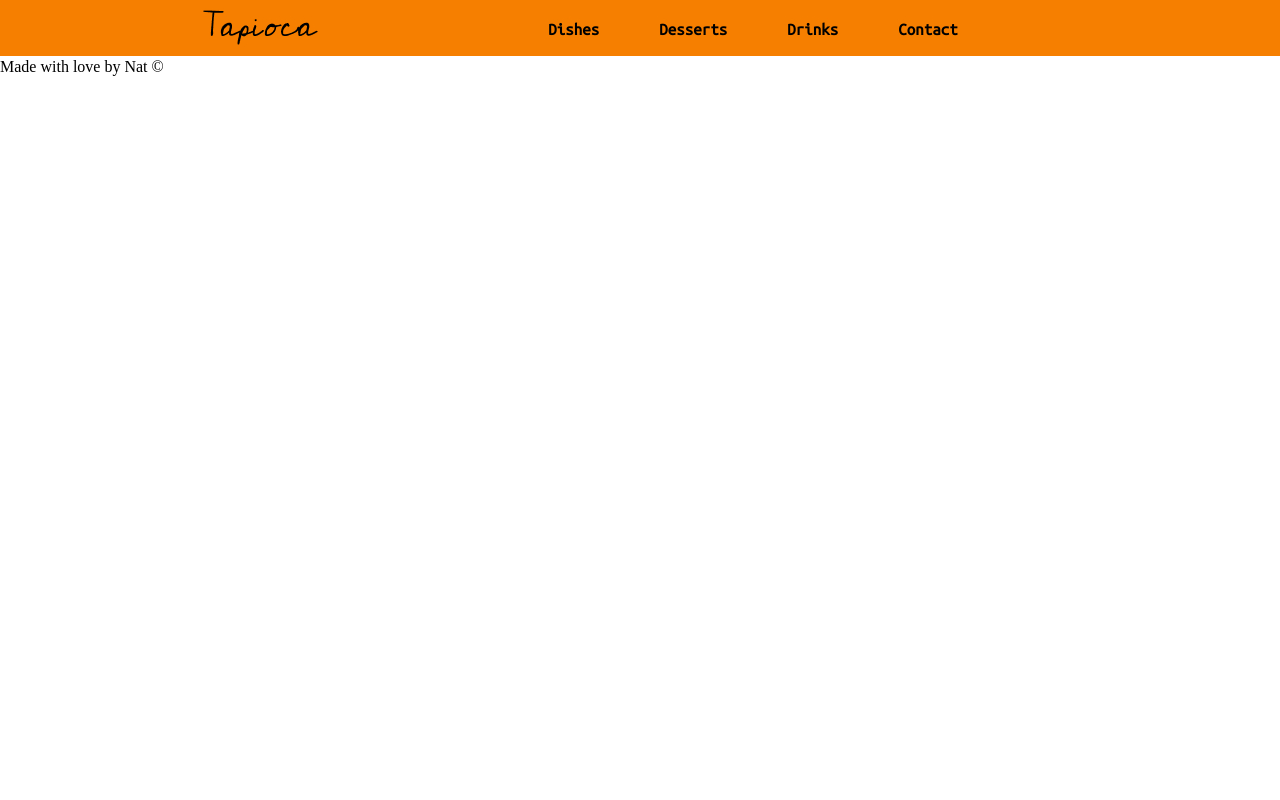
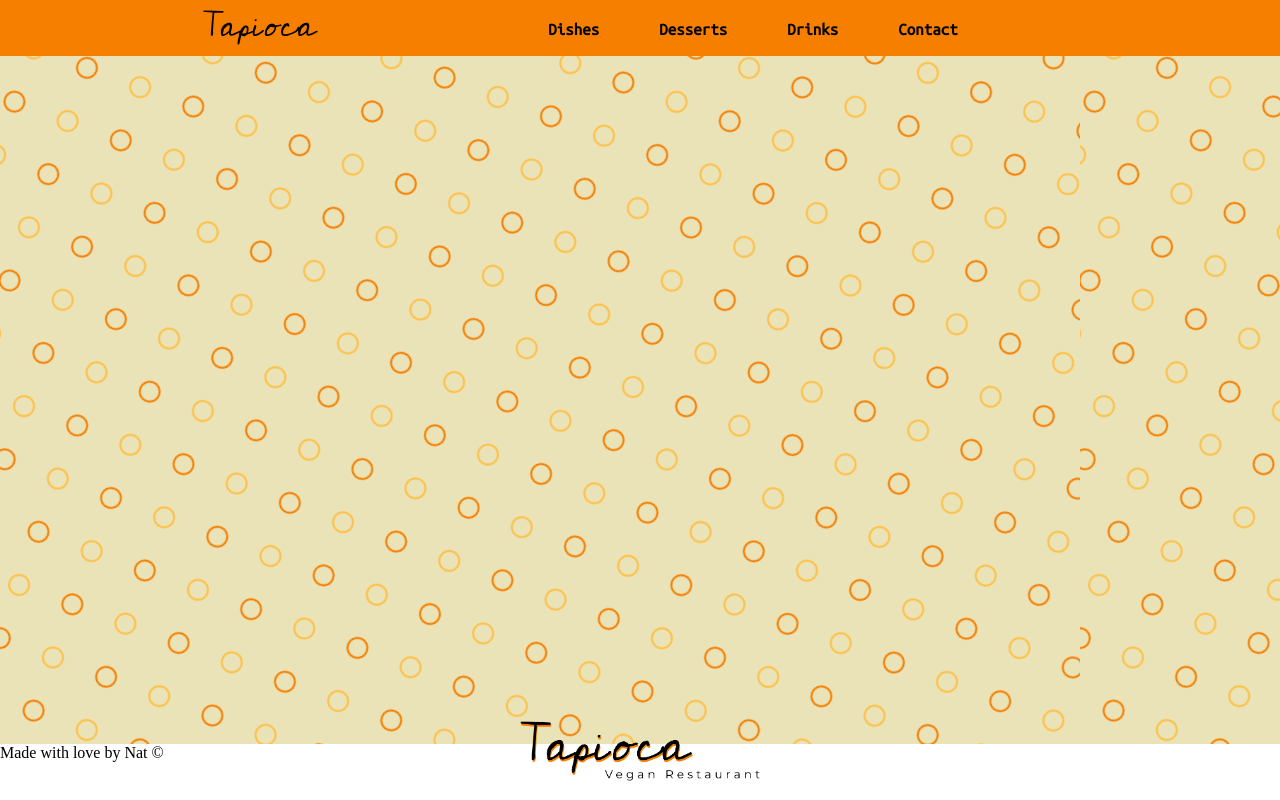
Before and after one commit to natalledm/tapioca-restaurant, a React (Create React App) app: page / in a window 1280 px wide. Built offline with nearby package versions, Linux system fonts and the light colour scheme; a web font is replaced by a local one.

Commit message:
Hero created

```diff
--- a/src/components/Pages/Home.jsx
+++ b/src/components/Pages/Home.jsx
@@ -1,7 +1,13 @@
+import logo from '../../assets/images/tapioca-logo-desktop.png';
+import background from '../../assets/images/bg-pattern.png';
+import './home.css';
+
 export default function Home() {
   return (
-    <main>
-      <h1>Home here!</h1>
+    <main className='home'>
+      <section className='hero' style={{ backgroundImage: `url(${background})` }}>
+        <img src={logo} alt="Tapioca Vegan Restaurant" className='hero-logo' />
+      </section>
     </main>
   )
 }
--- /dev/null
+++ b/src/components/Pages/home.css
@@ -0,0 +1,19 @@
+.hero {
+  width: 100%;
+  height: 93vh;
+  text-align: center;
+}
+
+.hero-background {
+  opacity: 0.6;
+  position: relative;
+  width: 100%;
+  height: 100%;
+  top: 0;
+  left: 0;
+}
+
+.hero-logo {
+  width: 240px;
+  margin-top: calc(50% + 7vh);
+}
--- a/src/components/layout/Navbar.jsx
+++ b/src/components/layout/Navbar.jsx
@@ -1,6 +1,6 @@
 import { Link } from "react-router-dom";
 import logo from '../../assets/images/tapioca-nav-logo.png';
-import './Navbar.css';
+import './navbar.css';
 
 export default function Navbar() {
   return (
```
Also changed, not shown: src/assets/images/tapioca-logo-mobile.png (added), src/components/Pages/contact.css (added).
